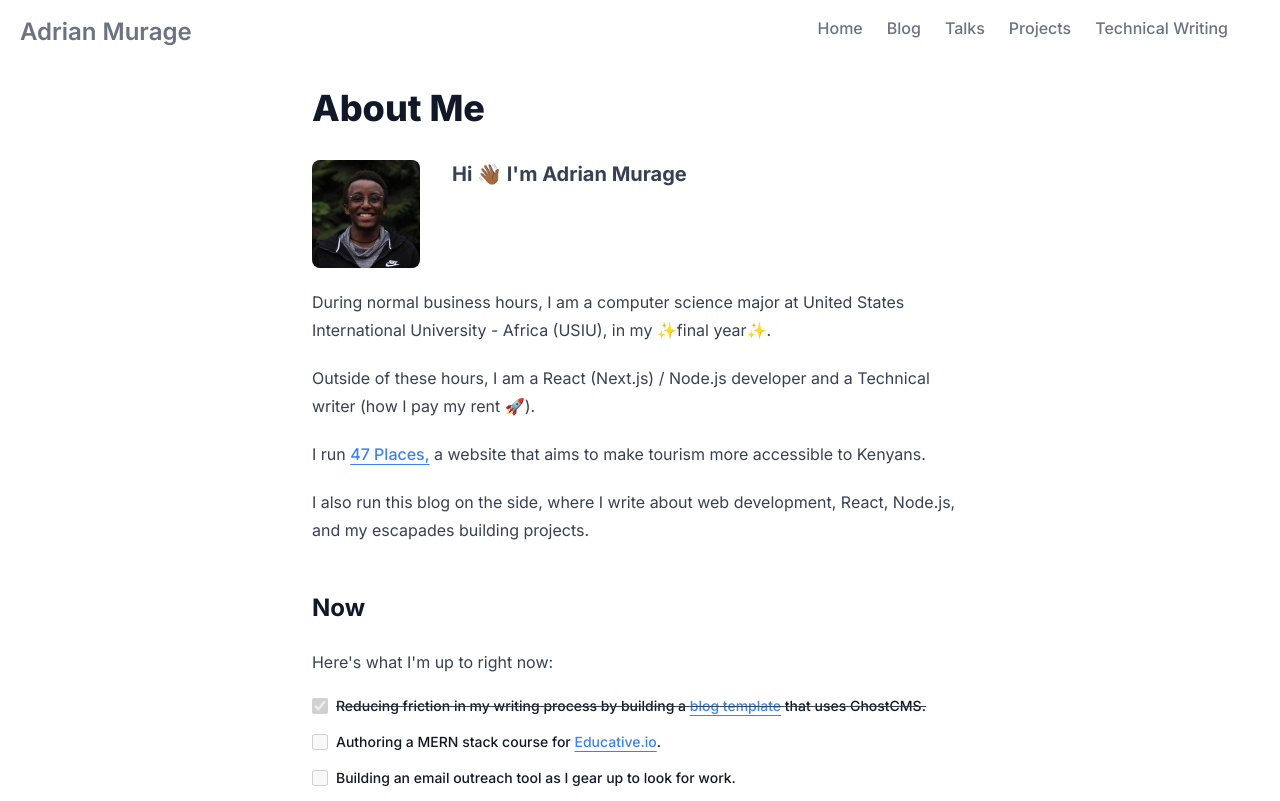
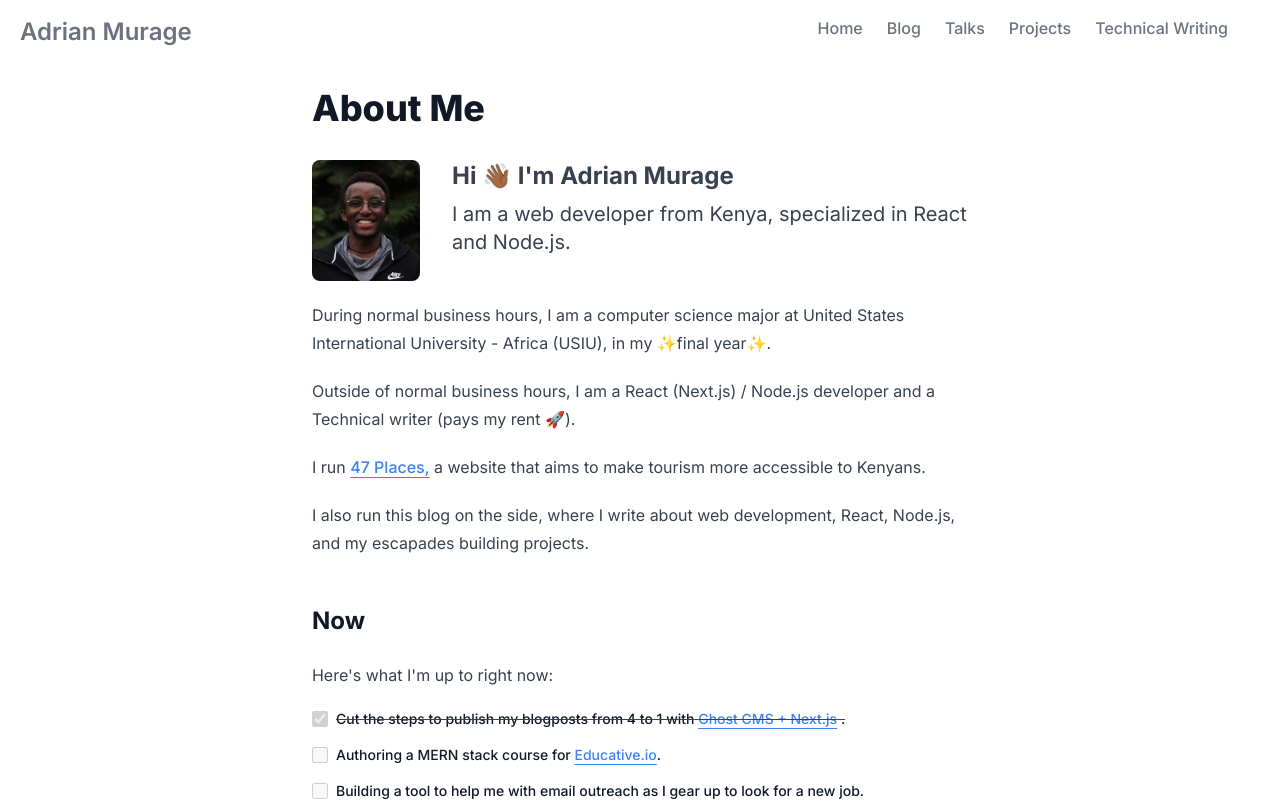
Before and after one commit to adrianmurage/next-ghost-blog, a Next.js app: page / in a window 1280 px wide. Shown: the top 801 px of the page. Built offline with nearby package versions, Linux system fonts and the light colour scheme.

Commit message:
edit content

```diff
--- a/src/app/blog/page.tsx
+++ b/src/app/blog/page.tsx
@@ -29,6 +29,7 @@ export default async function Page() {
     <>
       <main className="mt-6">
         <div className="mx-auto prose prose-h2:mb-2.5 prose-a:underline-offset-4	prose-a:text-blue-500 ">
+          <h1>All Blog Posts</h1>
           {posts?.map((post: any) => (
             <Link
               href={`/posts/${post.slug}`}
--- a/src/app/page.tsx
+++ b/src/app/page.tsx
@@ -41,6 +41,7 @@ export default async function Page() {
       <main className="mt-6">
         <div className="mx-auto prose prose-a:underline-offset-4	prose-a:text-blue-500">
           <h1>About Me</h1>
+
           <header className="">
             <div className="flex gap-8 ">
               <Image
@@ -49,9 +50,20 @@ export default async function Page() {
                 width={108}
                 height={108}
                 placeholder="blur"
-                className="rounded-lg m-0"
+                className="rounded-lg m-0 object-cover"
               />
-              <h2 className="not-prose text-xl font-bold">Hi 👋🏾 I'm {name}</h2>
+              <div>
+                <h2 className="not-prose text-lg md:text-2xl font-bold ">
+                  Hi 👋🏾 I'm {name}
+                </h2>
+
+                <p className=" md:text-xl">
+                  <span className="block pt-2">
+                    I am a web developer from Kenya, specialized in React and
+                    Node.js.
+                  </span>
+                </p>
+              </div>
             </div>
             <div className="">
               <p>
@@ -60,8 +72,8 @@ export default async function Page() {
                 ✨final year✨.
               </p>
               <p>
-                Outside of these hours, I am a React (Next.js) / Node.js
-                developer and a Technical writer (how I pay my rent 🚀).
+                Outside of normal business hours, I am a React (Next.js) /
+                Node.js developer and a Technical writer (pays my rent 🚀).
               </p>
               <p>
                 I run{' '}
@@ -95,15 +107,16 @@ export default async function Page() {
                 htmlFor="default-checkbox"
                 className="ms-2 text-sm font-medium text-gray-900 dark:text-gray-300"
               >
-                Reducing friction in my writing process by building a{' '}
+                {' '}
+                Cut the steps to publish my blogposts from 4 to 1 with{' '}
                 <Link
                   className="underline-offset-4	text-blue-500"
                   target="_blank"
-                  href="mailto:adrianmurage21@gmail.com?subject=Hi%20Adrian%20%F0%9F%91%8B"
+                  href="https://github.com/adrianmurage/next-ghost-blog"
                 >
-                  blog template
+                  Ghost CMS + Next.js
                 </Link>{' '}
-                that uses GhostCMS.
+                .
               </label>
             </div>
             <div className="flex items-center mb-4">
@@ -141,7 +154,8 @@ export default async function Page() {
                 htmlFor="checked-checkbox"
                 className="ms-2 text-sm font-medium text-gray-900 dark:text-gray-300"
               >
-                Building an email outreach tool as I gear up to look for work.
+                Building a tool to help me with email outreach as I gear up to
+                look for a new job.
               </label>
             </div>
             <div className="flex items-center mb-4">
--- a/src/app/projects/page.tsx
+++ b/src/app/projects/page.tsx
@@ -7,7 +7,7 @@ export default async function Page() {
         <div className="mx-auto prose prose-h2:mb-2.5 prose-a:underline-offset-4	prose-a:text-blue-500">
           <h1>Projects</h1>
           <p>
-            When I'm not working on a school or work projects, I'm working on my
+            When I'm not working on school or work projects, I'm working on my
             own projects. Here are some things I've made:
           </p>
           <div className="">
--- a/src/app/talks/page.tsx
+++ b/src/app/talks/page.tsx
@@ -9,7 +9,7 @@ export default async function Page() {
           <p>
             Giving talks for me is a cool way to fact check my knowledge about
             things. I love teaching in such environments, so from time to time I
-            prepare talks and give them.
+            prepare talks and give them:
           </p>
           <ul>
             <li>
--- a/src/app/writing/page.tsx
+++ b/src/app/writing/page.tsx
@@ -5,7 +5,7 @@ export default async function Page() {
     <>
       <main className="mt-6">
         <div className="mx-auto prose prose-h2:mb-2.5 prose-a:underline-offset-4	prose-a:text-blue-500">
-          <h1>My work in the Technical Writing space</h1>
+          <h1>Technical Writing</h1>
           <p className="">
             If you would like to discuss content for your business, please
             contact me at{' '}
@@ -82,7 +82,7 @@ export default async function Page() {
               </tr>
             </tbody>
           </table>
-          <h2>Articles that I edited, written by other authors.</h2>
+          <h2>Articles I have edited</h2>
           <p>
             I have edited quite a number of articles for the{' '}
             <Link
@@ -101,7 +101,7 @@ export default async function Page() {
               href="https://www.google.com/search?q=site:section.io+peer+review+contributions+by:+Adrian+murage&ei=0aw6ZJGYENeCkdUPxamg8A8&start=30&sa=N&ved=2ahUKEwjRxPD7hKz-AhVXQaQEHcUUCP44KBDy0wN6BAgGEAo&biw=1316&bih=636&dpr=1"
               target="_blank"
             >
-              this google query
+              this google query.
             </Link>
           </p>
           <table className="table table-condensed table-bordered">
```
